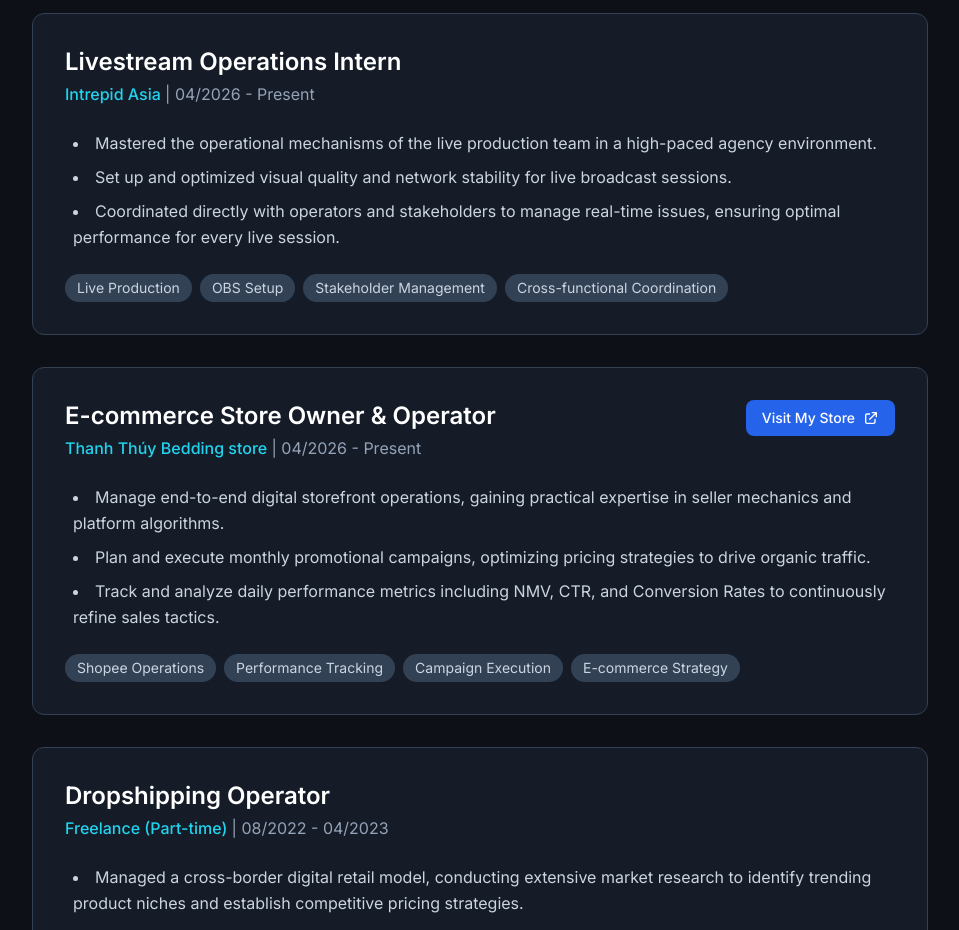
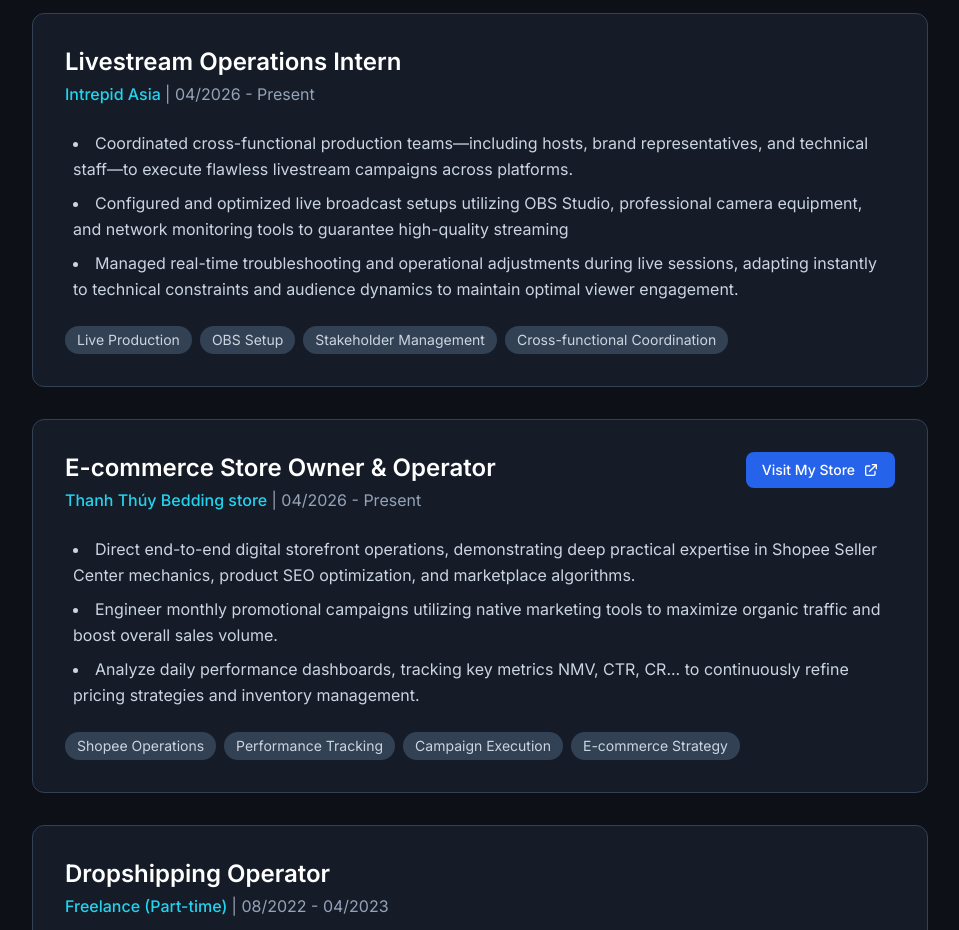
Before and after one commit to ondynguyen411/portfolio-nguyen-tuan-dat, a React (Vite) app: page / in a window 1280 px wide. Shown: the part 1740-2670 px from the top of the page, without its empty margins (160-1119 px from the left). Built offline with nearby package versions, Linux system fonts and the light colour scheme.

Commit message:
Update Projects.jsx

```diff
--- a/src/components/Projects.jsx
+++ b/src/components/Projects.jsx
@@ -7,9 +7,9 @@ const experienceData = [
         company: "Intrepid Asia",
         time: "04/2026 - Present",
         responsibilities: [
-            "Mastered the operational mechanisms of the live production team in a high-paced agency environment.",
-            "Set up and optimized visual quality and network stability for live broadcast sessions.",
-            "Coordinated directly with operators and stakeholders to manage real-time issues, ensuring optimal performance for every live session."
+            "Coordinated cross-functional production teams—including hosts, brand representatives, and technical staff—to execute flawless livestream campaigns across platforms.",
+            "Configured and optimized live broadcast setups utilizing OBS Studio, professional camera equipment, and network monitoring tools to guarantee high-quality streaming",
+            "Managed real-time troubleshooting and operational adjustments during live sessions, adapting instantly to technical constraints and audience dynamics to maintain optimal viewer engagement."
         ],
         skills: ["Live Production", "OBS Setup", "Stakeholder Management", "Cross-functional Coordination"],
         link: "",
@@ -20,12 +20,12 @@ const experienceData = [
         company: `Thanh Thúy Bedding store`,
         time: "04/2026 - Present",
         responsibilities: [
-            "Manage end-to-end digital storefront operations, gaining practical expertise in seller mechanics and platform algorithms.",
-            "Plan and execute monthly promotional campaigns, optimizing pricing strategies to drive organic traffic.",
-            "Track and analyze daily performance metrics including NMV, CTR, and Conversion Rates to continuously refine sales tactics."
+            "Direct end-to-end digital storefront operations, demonstrating deep practical expertise in Shopee Seller Center mechanics, product SEO optimization, and marketplace algorithms.",
+            "Engineer monthly promotional campaigns utilizing native marketing tools to maximize organic traffic and boost overall sales volume.",
+            "Analyze daily performance dashboards, tracking key metrics NMV, CTR, CR... to continuously refine pricing strategies and inventory management."
         ],
         skills: ["Shopee Operations", "Performance Tracking", "Campaign Execution", "E-commerce Strategy"],
-        link: "https://shopee.vn/dat411200loooo?categoryId=100636&entryPoint=ShopByPDP&itemId=29644500097&upstream=search",
+        link: "https://shopee.vn/dat411200loooo",
         buttonText: "Visit My Store"
     },
     {
```
